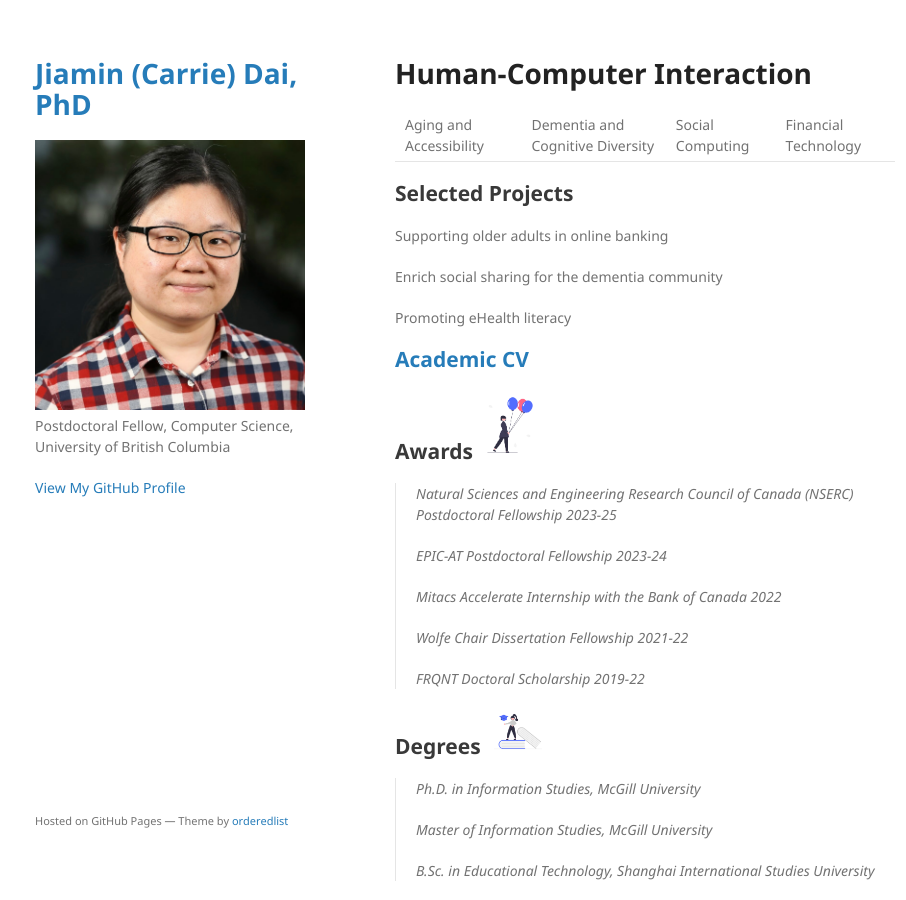
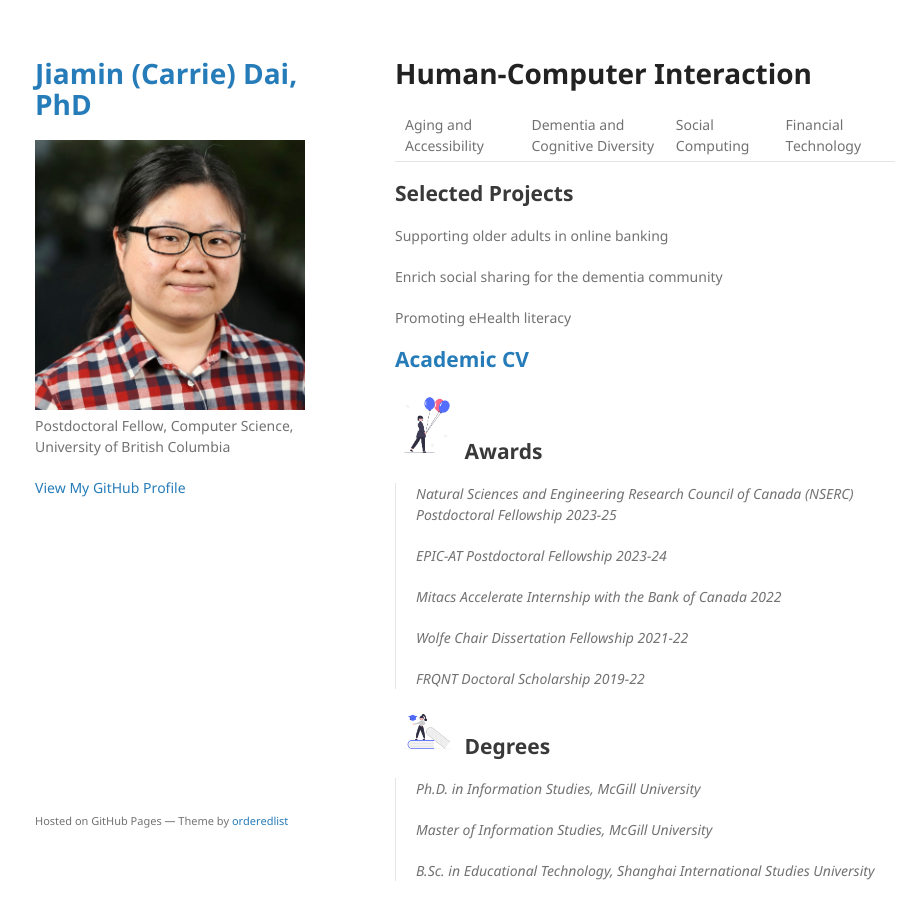
Before and after one commit to jiamin-dai/jiamin-dai.github.io, a Jekyll site: the page built from index.md, in a window 1280 px wide and 900 px high. Shown: the whole window, without its empty margins (175-1081 px from the left). Built offline with Jekyll 4.4.1, drawn with Linux system fonts in a browser that asks for light colours; our own code applies the rules of GitHub Pages for plain Markdown files.

Commit message:
Update index.md

```diff
--- a/index.md
+++ b/index.md
@@ -23,7 +23,7 @@ Text can be **bold**, _italic_, or ~~strikethrough~~.
 -->
 
 
-## Awards <img src="/assets/img/undraw_awards_Balloons_re_8ymj.png" width="64">
+## <img src="/assets/img/undraw_awards_Balloons_re_8ymj.png" width="64"> Awards
 
 > Natural Sciences and Engineering Research Council of Canada (NSERC) Postdoctoral Fellowship 2023-25
 >
@@ -35,7 +35,7 @@ Text can be **bold**, _italic_, or ~~strikethrough~~.
 >
 > FRQNT Doctoral Scholarship 2019-22
 
-## Degrees <img src="/assets/img/undraw_degree_education_f8ru.png" width="64">
+## <img src="/assets/img/undraw_degree_education_f8ru.png" width="64"> Degrees
 
 > Ph.D. in Information Studies, McGill University
 >
@@ -43,7 +43,7 @@ Text can be **bold**, _italic_, or ~~strikethrough~~.
 >
 > B.Sc. in Educational Technology, Shanghai International Studies University
 
-## News <img src="/assets/img/undraw_news_Happy_news_re_tsbd.png" width="64">
+## <img src="/assets/img/undraw_news_Happy_news_re_tsbd.png" width="64"> News
 
 ### 2024:
 
@@ -62,7 +62,7 @@ Text can be **bold**, _italic_, or ~~strikethrough~~.
 *   SEPT: awarded an EPIC-AT postdoctoral fellowship
 *   JULY: join UBC CS as an NSERC postdoctoral fellow
 
-## Selected Publications <img src="/assets/img/undraw_pub_My_documents_re_13dc.png" width="64">
+## <img src="/assets/img/undraw_pub_My_documents_re_13dc.png" width="64"> Selected Publications
 
 *   **Dai, J.**, Gorman, B. M., Tigwell, G. W., Lyhme, H., Barros Pena, B., Moffatt, K., and Latulipe, C. (2024). <a href="https://dl.acm.org/doi/10.1145/3663548.3688551">accessFinTech: Designing accessible financial technology</a>. _The 26th International ACM SIGACCESS Conference on Computers and Accessibility_ (ASSETS ’24), 5 pages.
 
```
